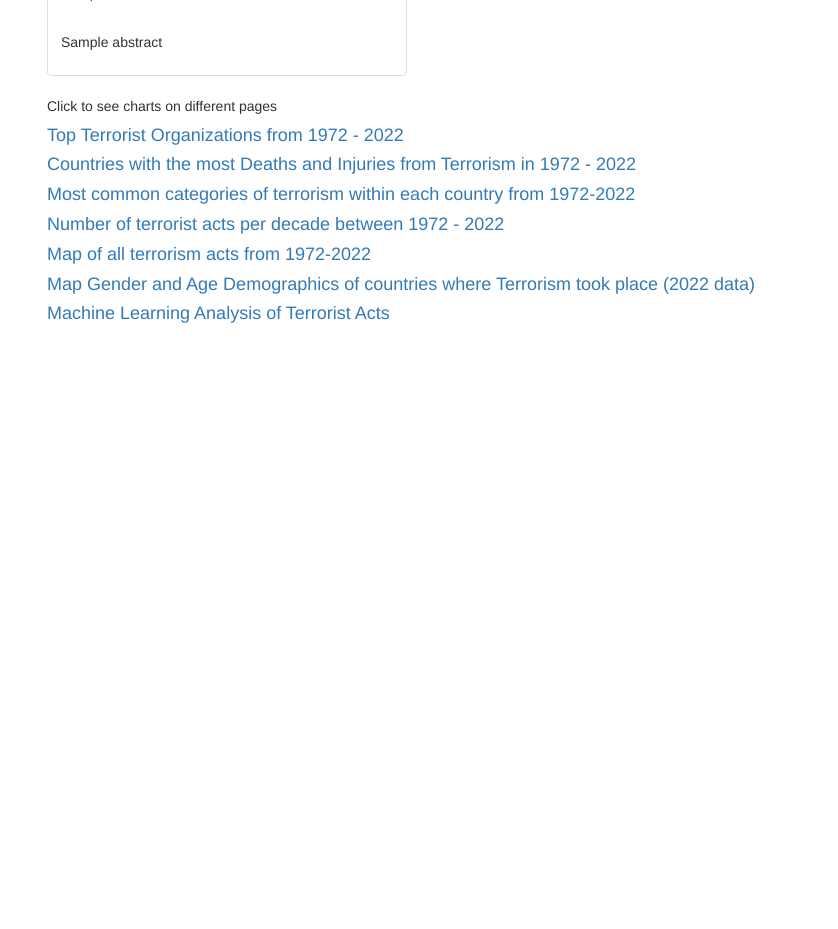
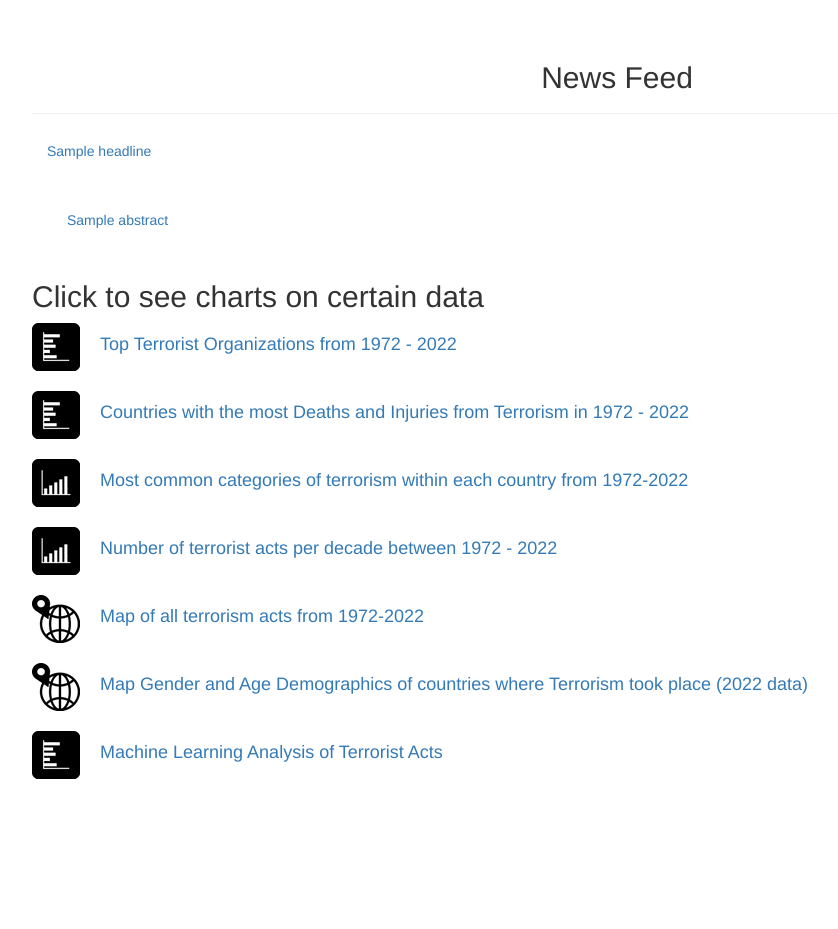
Before and after one commit to namin1993/Capstone_Project, a Flask app: page / in a window 1280 px wide. Shown: the part 437-1366 px from the top of the page, without its empty margins (23-861 px from the left). Before the commit the page ends 760 px from the top, so only its background shows below. Run offline with Flask 2, Linux system fonts and the light colour scheme; a database or web service that is not in the repository returns one stand-in record (values such as "Sample title"); some libraries are stand-ins or nearby versions.

Commit message:
Final Project

```diff
--- a/app.py
+++ b/app.py
@@ -17,22 +17,18 @@
 def index():
     # Find collections
     news = db_connections.mogodb_client.Final_Project.nyt_api.find()
+    news = news[:4]
     return render_template("index.html", articles=news)
-
-    #return render_template("index.html", str="Update News")
-# Scrape updates in the database
-# @app.route("/scrape")
-# def scrape():
-#    mars = mongo.db.mars
-#    mars_data = scraping.scrape_all()
-#    mars.update_one({}, {"$set":mars_data}, upsert=True)
-#    return redirect('/', code=302)
 
 # Question 1: Which organizations are responsible for the most deaths and injuries from 1972-2022?
 @app.route('/chart1/')
 def chart1():
     try:
         print("The mongodb connection worked!!")
+
+        # Find collections
+        news = db_connections.mogodb_client.Final_Project.nyt_api.find()
+        news = news[:4]
 
         # Read terrorism dataframe
         terrorism_df = pd.DataFrame(list(db_connections.terrorism.find()))
@@ -57,7 +53,7 @@
                     height=800)
 
         graphJSON = json.dumps(fig, cls=plotly.utils.PlotlyJSONEncoder)
-        return render_template("index.html", graphJSON=graphJSON)
+        return render_template("index.html", graphJSON=graphJSON, articles=news)
 
     except Exception as e:
         print(f'{e}')
@@ -66,6 +62,10 @@
 @app.route('/chart2/')
 def chart2():
     try:
+        # Find collections
+        news = db_connections.mogodb_client.Final_Project.nyt_api.find()
+        news = news[:4]
+
         # Read terrorism dataframe
         terrorism_df = pd.DataFrame(list(db_connections.terrorism.find()))
         terrorism_df.drop(['_id'], axis=1, inplace=True)
@@ -91,7 +91,7 @@
             height=3400)
 
         graphJSON = json.dumps(fig, cls=plotly.utils.PlotlyJSONEncoder)
-        return render_template("index.html", graphJSON=graphJSON)
+        return render_template("index.html", graphJSON=graphJSON, articles=news)
 
     except Exception as e:
         print(f'{e}')
@@ -100,12 +100,16 @@
 @app.route('/chart3/')
 def chart3():
     try:
+        # Find collections
+        news = db_connections.mogodb_client.Final_Project.nyt_api.find()
+        news = news[:4]
+
         # Read terrorism dataframe
         terrorism_df = pd.DataFrame(list(db_connections.terrorism.find()))
         terrorism_df.drop(['_id'], axis=1, inplace=True)
         q_3df = terrorism_df.groupby(['COUNTRY', 'CATEGORY'])[['CATEGORY']].count()
 
-        return render_template("index.html", tables=[q_3df.to_html(classes='data', header="true")])
+        return render_template("index.html", tables=[q_3df.to_html(classes='data', header="true")], articles=news)
 
     except Exception as e:
         print(f'{e}')
@@ -114,6 +118,10 @@
 @app.route('/chart4/')
 def chart4():
     try:
+        # Find collections
+        news = db_connections.mogodb_client.Final_Project.nyt_api.find()
+        news = news[:4]
+
         # Read terrorism dataframe
         terrorism_df = pd.DataFrame(list(db_connections.terrorism.find()))
         terrorism_df.drop(['_id'], axis=1, inplace=True)
@@ -148,7 +156,7 @@
         )
 
         graphJSON = json.dumps(fig, cls=plotly.utils.PlotlyJSONEncoder)
-        return render_template("index.html", graphJSON=graphJSON)
+        return render_template("index.html", graphJSON=graphJSON, articles=news)
 
     except Exception as e:
         print(f'{e}')
@@ -157,6 +165,10 @@
 @app.route('/chart5/')
 def chart5():
     try:
+        # Find collections
+        news = db_connections.mogodb_client.Final_Project.nyt_api.find()
+        news = news[:4]
+
         # Read terrorism dataframe
         terrorism_df = pd.DataFrame(list(db_connections.terrorism.find()))
         terrorism_df.drop(['_id'], axis=1, inplace=True)
@@ -205,23 +217,27 @@
         fig.update_layout(margin={"r":0,"t":0,"l":0,"b":0})
 
         graphJSON = json.dumps(fig, cls=plotly.utils.PlotlyJSONEncoder)
-        return render_template("index.html", graphJSON=graphJSON)
+        return render_template("index.html", graphJSON=graphJSON, articles=news)
 
     except Exception as e:
         print(f'{e}')
 
-
+# Machine Learning
 @app.route('/machine-learning')
 def ml_code():
     try:
+        # Find collections
+        news = db_connections.mogodb_client.Final_Project.nyt_api.find()
+        news = news[:4]
+
         fig = ml_model.agglomerativeClustering()
         graphJSON = json.dumps(fig, cls=plotly.utils.PlotlyJSONEncoder)
-        return render_template("index.html", graphJSON=graphJSON)
+        return render_template("index.html", graphJSON=graphJSON, articles=news)
 
     except Exception as e:
         print(f'{e}')
 
-
+# Age and Gender map
 @app.route('/age-and-gender-map/')
 def age_and_gender_map():
     try:
@@ -229,14 +245,15 @@
     except Exception as e:
         print(f'{e}')
 
+# Api call
 @app.route("/scrape")
 def scrape():
     news = db_connections.news
-    news_data = scraping.scrape_all()[:4]
+    news_data = scraping.scrape_all()
     # update collections table of 20 rows
     for i in news_data:
         news.update_one({}, {"$set":i}, upsert=True)
     return redirect('/', code=302)
 
 if __name__ == "__main__":
-   app.run()
+   app.run(host='localhost', port=5000)
--- a/static/css/main.css
+++ b/static/css/main.css
@@ -0,0 +1,45 @@
+.body {
+    font-family: 'Franklin Gothic Medium';
+    background-color: #45587d;
+    bgcolor: #45587d;
+}
+
+.jumbotron {
+  background-image: url("../img/heading.png");
+  background-size: 100% 100%;
+  padding-top: 10%;
+  padding-bottom: 10%;
+  text-align: center;
+}
+
+ul {
+  list-style: none;
+}
+
+p {
+  padding: 20px 20px 20px 20px;
+}
+
+button{
+  padding: 5px 5px 5px 5px;
+}
+
+footer {
+  padding: 75px 75px 75px 75px;
+}
+
+img{
+  display:inline-block;
+}
+
+h4{
+  display:inline-block;
+  position: relative;
+  margin-left: 2rem;
+  color: aliceblue;
+}
+
+.row.equal {
+  display: flex;
+  flex-wrap: wrap;
+}
--- a/templates/index.html
+++ b/templates/index.html
@@ -4,7 +4,7 @@
    <meta charset="UTF-8" />
    <meta name="viewport" content="width=device-width, initial-scale=1.0" />
    <meta http-equiv="X-UA-Compatible" content="ie=edge" />
-   <title>Mission to Mars</title>
+   <title>Terrorism Capstone Project</title>
    <link
    rel="stylesheet"
    href="https://maxcdn.bootstrapcdn.com/bootstrap/3.3.7/css/bootstrap.min.css"
@@ -12,14 +12,14 @@
    <!-- d3 JavaScript -->
    <script src="https://d3js.org/d3.v5.min.js"></script>
    <!--  Load CSS in Flask with html-->
-   <link rel="stylesheet" href='/static/main.css' />
+   <link rel="stylesheet" href='../static/css/main.css' />
 </head>
-    <body>
+    <body bgcolor="#45587d">
         <div class="container">
             <div class="jumbotron text-center">
-                <h1>Capstone Project</h1>
+                <h1>Terrorism Analysis from 1972 - 2022</h1>
                 <p><a class="btn btn-primary btn-lg" href="/scrape"
-                            role="button">Update News</a></p>
+                            role="button">Update News Feed</a></p>
             </div>
 
             <!-- Section for News Articles -->
@@ -27,31 +27,41 @@
                 <div class="page-header">
                 <h2 class="text-center">News Feed</h2>
                 </div>
+            </div>
+
+            <div class="row card-deck" id="news-articles">
                 {% for article in articles %}
-                <div class="col-sm-6 col-md-4">
+                <div class="card col-sm-6 col-md-3 border-dark mb-3">
+                    <div class="card-body">
                         <a href={{ article.URL }}>
-                        <div class="thumbnail">
-                            <div class="caption">
-                                <h5>{{ article.Headline }}</h5>
+                            <h5 class="card-title">{{ article.Headline }}</h5>
                             <br>
-                                <p> {{ article.Abstract }}</p>
+                            <p class="card-text"> {{ article.Abstract }}</p>
+                        </a>
                     </div>
-                        </div>
-                    </a>
                 </div>
                 {% endfor %}
             </div>
 
-            <p>Click to see charts on different pages</p>
-            <h4><a href="/chart1">Top Terrorist Organizations from 1972 - 2022</a></h4>
-            <h4><a href="/chart2">Countries with the most Deaths and Injuries from Terrorism in 1972 - 2022</a></h4>
-            <h4><a href="/chart3">Most common categories of terrorism within each country from 1972-2022</a></h4>
-            <h4><a href="/chart4">Number of terrorist acts per decade between 1972 - 2022</a></h4>
-            <h4><a href="/chart5">Map of all terrorism acts from 1972-2022</a></h4>
-            <h4><a href="/age-and-gender-map">Map Gender and Age Demographics of countries where Terrorism took place (2022 data)</a></h4>
-            <h4><a href="/machine-learning">Machine Learning Analysis of Terrorist Acts</a></h4>
+            <div class="row" id="navigation">
+                <h2>Click to see charts on certain data</h2>
+                <div><img src="../static/img/h-bar.png" alt=""><h4><a href="/chart1">Top Terrorist Organizations from 1972 - 2022</a></h4></div>
+                <br>
+                <div><img src="../static/img/h-bar.png" alt=""><h4><a href="/chart2">Countries with the most Deaths and Injuries from Terrorism in 1972 - 2022</a></h4></div>
+                <br>
+                <div><img src="../static/img/v-bar.png" alt=""><h4><a href="/chart3">Most common categories of terrorism within each country from 1972-2022</a></h4></div>
+                <br>
+                <div><img src="../static/img/v-bar.png" alt=""><h4><a href="/chart4">Number of terrorist acts per decade between 1972 - 2022</a></h4></div>
+                <br>
+                <div><img src="../static/img/globe.png" alt=""><h4><a href="/chart5">Map of all terrorism acts from 1972-2022</a></h4></div>
+                <br>
+                <div><img src="../static/img/globe.png" alt=""><h4><a href="/age-and-gender-map">Map Gender and Age Demographics of countries where Terrorism took place (2022 data)</a></h4></div>
+                <br>
+                <div><img src="../static/img/h-bar.png" alt=""><h4><a href="/machine-learning">Machine Learning Analysis of Terrorist Acts</a></h4></div>
+            </div>
 
             <div id='chart' class='chart'”></div>
+
         </div>
 
         <!-- Dataframe -->
@@ -59,6 +69,7 @@
             {{ table|safe }}
         {% endfor %}
 
+        <footer></footer>
         <!-- Scripts -->
         <script src='https://cdn.plot.ly/plotly-latest.min.js'></script>
         <script type='text/javascript'>
```
Also changed, not shown: requirements.txt (+3 -5 lines), static/img/globe.png (added), static/img/h-bar.png (added), static/img/v-bar.png (added), 7 other files. Lines whose indentation alone changed are shown as unchanged.
